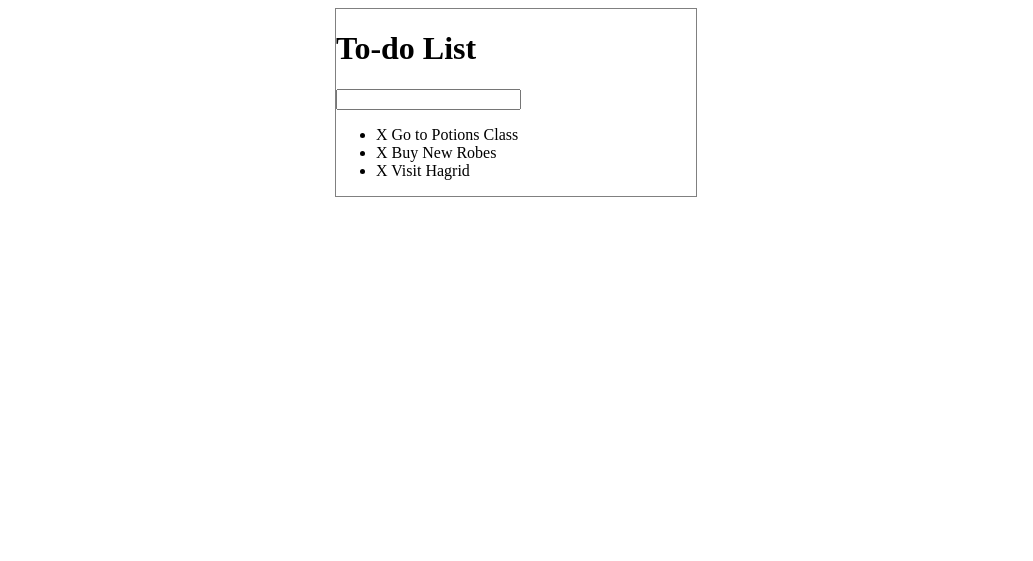
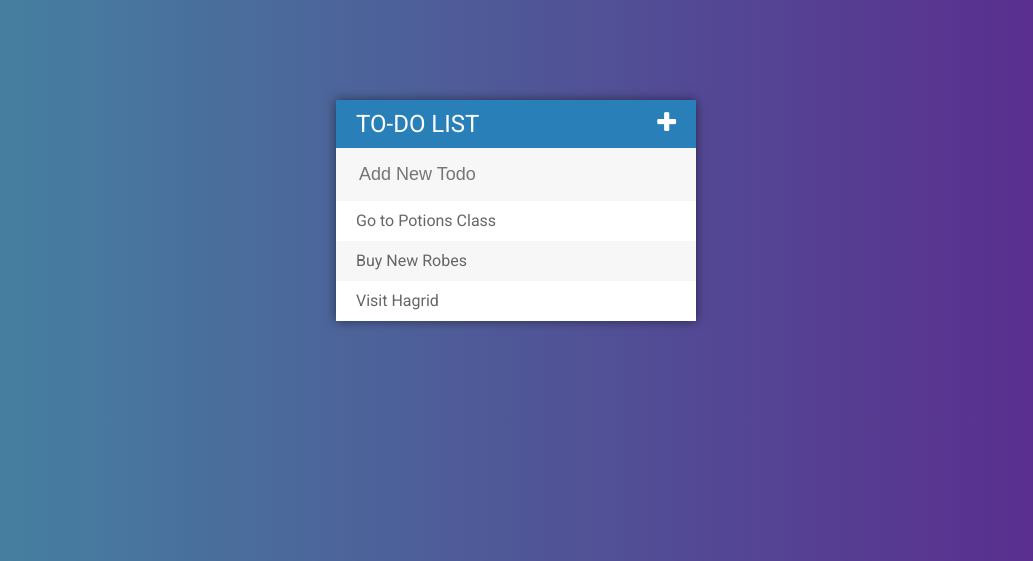
Before and after one commit to hisaacdelr/ColtSteele_WebDevCourse, a web app: file Projects/ToDoList/index.html in a window 1280 px wide. Shown: the top 561 px of the page, without its empty margins (124-1157 px from the left). Run offline with its HTML, style and script files only (its server is not run), Linux system fonts and the light colour scheme; some libraries are stand-ins or nearby versions.

Commit message:
Update Todo List (HTML, CSS, JS)

```diff
--- a/Projects/ToDoList/assets/css/todos.css
+++ b/Projects/ToDoList/assets/css/todos.css
@@ -1,10 +1,89 @@
+@import 'https://fonts.googleapis.com/css?family=Roboto';
+
+body{
+	font-family: Roboto;
+	background: #5C258D; /* fallback for old browsers */
+	background: -webkit-linear-gradient(to left, #5C258D , #4389A2); /* Chrome 10-25, Safari 5.1-6 */
+	background: linear-gradient(to left, #5C258D , #4389A2); /* W3C, IE 10+/ Edge, Firefox 16+, Chrome 26+, Opera 12+, Safari 7+ */
+
+
+}
+
+h1{
+	background: #2980B9;
+	color: white;
+	margin: 0;
+	padding: 10px 20px;
+	text-transform: uppercase;
+	font-size: 24px;
+	font-weight: normal;
+}
+
+ul{
+	list-style: none;
+	margin: 0;
+	padding: 0;
+}
+
+.fa-plus{
+	float: right;
+}
+
+li{
+	background: #FFFFFF;
+	height: 40px;
+	line-height: 40px;
+	color: #666;
+}
+
+li:nth-child(2n){
+	background: #F7F7F7;
+}
+input{
+	font-size: 18px;
+	color: #2980B9;
+	background: #F7F7F7;
+	width: 100%;
+	padding: 13px 13px 13px 20px;
+	box-sizing: border-box; /*includes border, but not margin, width=100% only accounted for content, putting this includes content + padding*/
+	border: 3px solid rgba(0,0,0,0);
+}
+
+input:focus{
+	background: white;
+	border: 3px solid #2980B9;
+	outline: none;
+}
+
 #container{
 	width: 360px;
-	margin: auto;
-	border: 1px solid gray;
+	margin: 100px auto;
+	background: #F7F7F7;
+	box-shadow: 0 0 10px rgba(0,0,0,0.5);
 }
 
 .completed{
 	color: gray;
 	text-decoration: line-through;
 }
+
+span{
+	background: #E74C3C;
+	height: 40px;
+	margin-right: 20px;
+	text-align: center;
+	color: white;
+	width: 0;
+	display: inline-block;
+	transition: 0.2s linear;
+	opacity: 0;
+}
+
+li:hover span{
+	width: 40px;
+	opacity: 1;
+}
+
+span:hover{
+
+}
--- a/Projects/ToDoList/assets/js/todos.js
+++ b/Projects/ToDoList/assets/js/todos.js
@@ -1,5 +1,5 @@
 //Check Off Specific Todos By Clicking
-//as opposed to $("li").click(function(){})... because that only creates
+//use .on() as opposed to $("li").click(function(){})... because that only creates
 //listeners to already existing lis and doesn't account for
 //lis created in the future
 $("ul").on("click", "li", function(){
@@ -27,16 +27,21 @@
 	$(this).parent().fadeOut(500, function(){
 		$(this).remove();
 	});
-	event.stopPropagation(); //stops event bubbling
+	event.stopPropagation(); //stops event bubbling,
+							 //in this case, stops from triggering parent element click (the strikethrough when you click the li)
 });
 
-$("input[type=text]").keypress(function(event){
+$("input[type='text']").keypress(function(event){
 	if(event.which === 13){
 		//grabbing new todo text from input
 		var todoText = $(this).val();
 		$(this).val("");
 		//create a new li and add to ul
-		$("ul").append("<li><span>X </span>" + todoText + "</li>");
+		$("ul").append("<li><span><i class='fa fa-trash'></i> </span>" + todoText + "</li>");
 		//remove text from input
 	}
 });
+
+$(".fa-plus").click(function(){
+	$("input[type='text']").fadeToggle();
+});
--- a/Projects/ToDoList/index.html
+++ b/Projects/ToDoList/index.html
@@ -5,18 +5,19 @@
 	<title>Todo List</title>
 	<script src="assets/js/lib/jquery-3.1.0.min.js"></script>
 	<link rel="stylesheet" href="assets/css/todos.css">
+	<link rel="stylesheet" type="text/css" href="https://cdnjs.cloudflare.com/ajax/libs/font-awesome/4.4.0/css/font-awesome.css">
 </head>
 <body>
 
 	<div id="container">
-		<h1>To-do List</h1>
+		<h1>To-do List <i class="fa fa-plus"></i></h1>
 
-		<input type="text">
+		<input type="text" placeholder="Add New Todo">
 
 		<ul>
-			<li><span>X </span>Go to Potions Class</li>
-			<li><span>X </span>Buy New Robes</li>
-			<li><span>X </span>Visit Hagrid</li>
+			<li><span><i class="fa fa-trash"></i> </span>Go to Potions Class</li>
+			<li><span><i class="fa fa-trash"></i> </span>Buy New Robes</li>
+			<li><span><i class="fa fa-trash"></i> </span>Visit Hagrid</li>
 		</ul>
 
 	</div>
```
